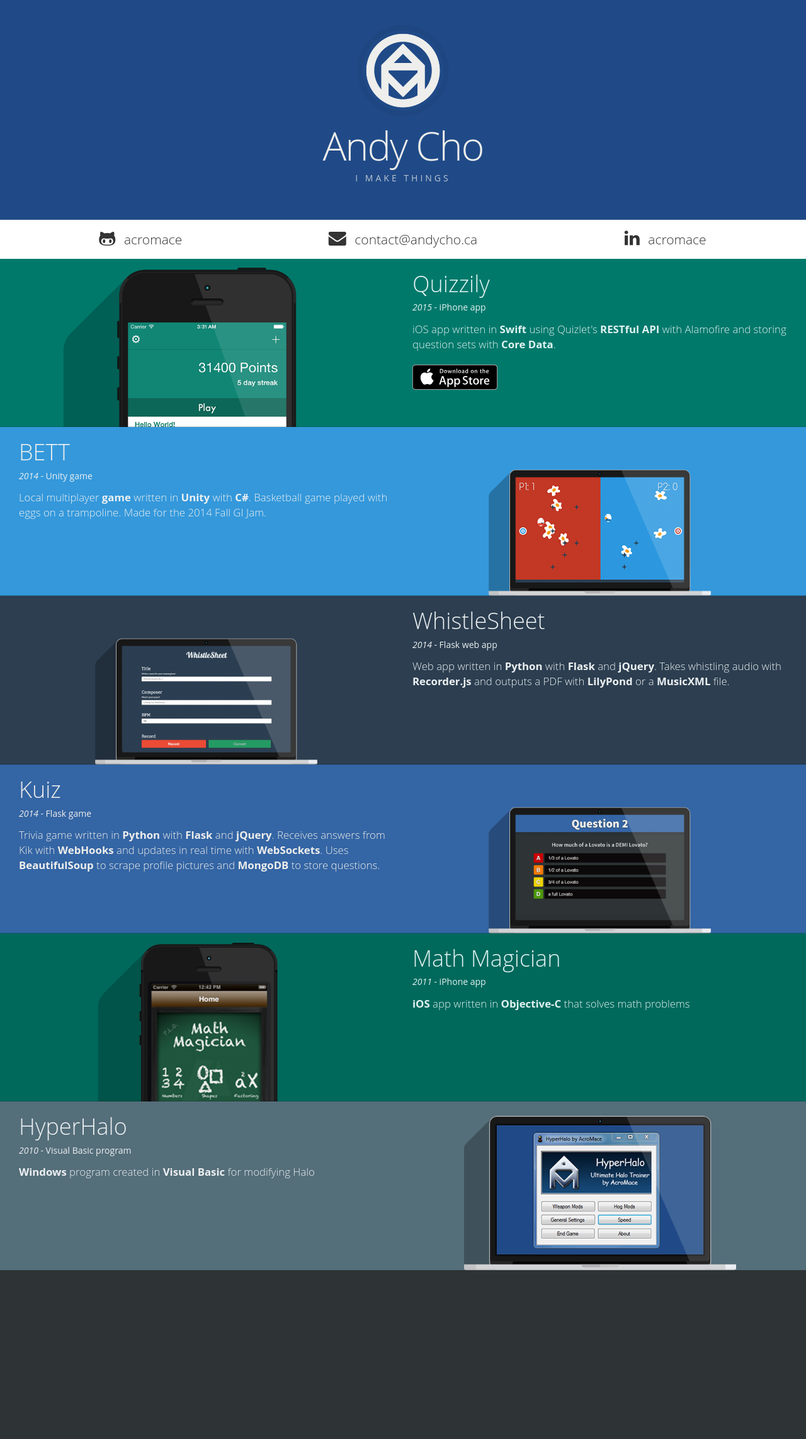
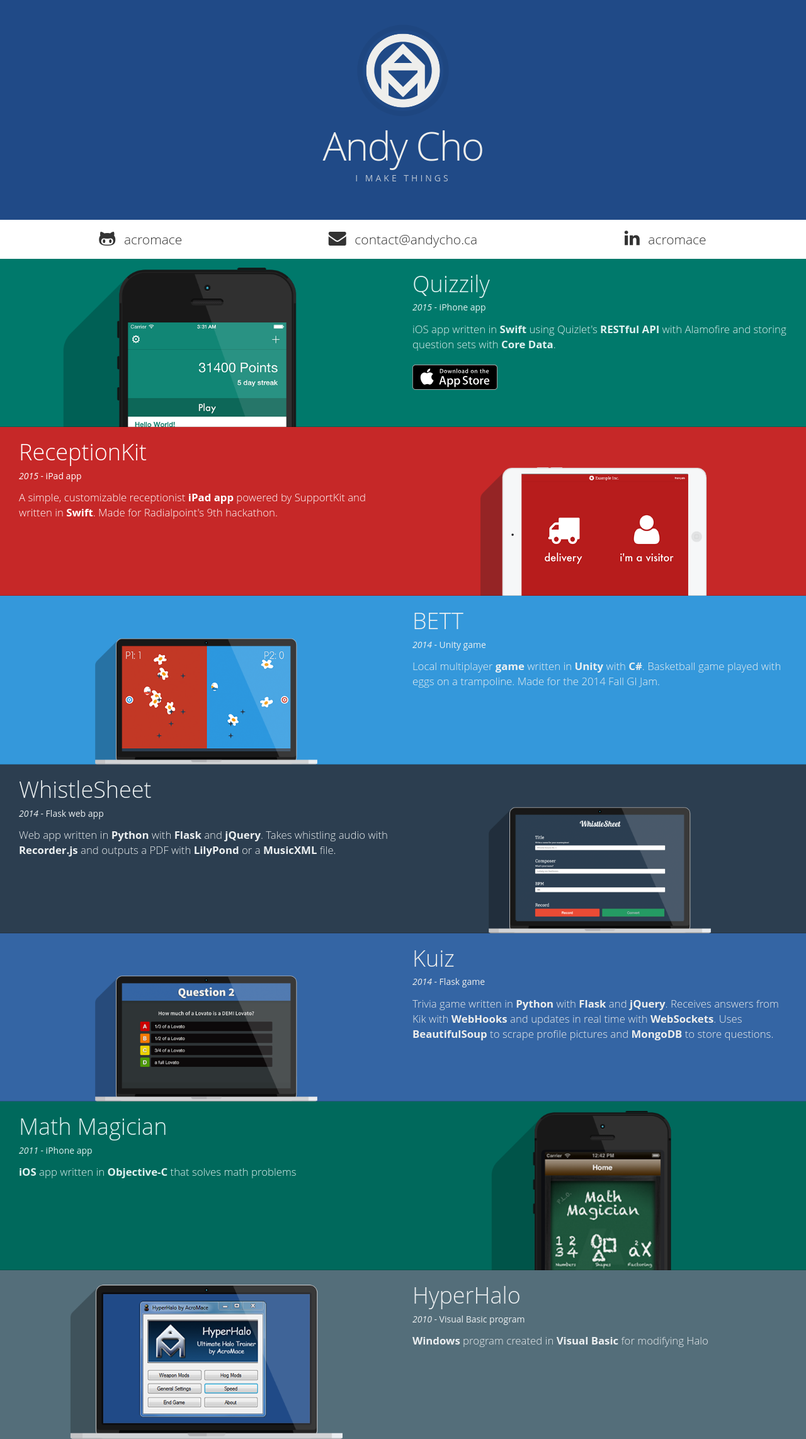
Before and after one commit to AcroMace/acromace.github.io, a Jekyll site: the page index.html, which Jekyll copies as it is, in a window 1280 px wide. Shown: the whole page at 63% size. Built offline with Jekyll 4.4.1, drawn with Linux system fonts in a browser that asks for light colours; before the commit the page ends 2017 px from its top, so only the background shows below that.

Commit message:
Added ReceptionKit

```diff
--- a/index.html
+++ b/index.html
@@ -67,15 +67,31 @@
                     </a>
                 </div>
             </div>
+            <div class="project col-xs-12" id="project-receptionkit">
+                <div class="col-xs-12 col-sm-6">
+                    <div class="description">
+                        <h1>ReceptionKit</h1>
+                        <h5><em>2015</em> - iPad app</h5>
+                        <p>A simple, customizable receptionist <strong>iPad app</strong> powered by SupportKit and written in <strong>Swift</strong>. Made for Radialpoint's 9th hackathon.</p>
+                    </div>
+                </div>
+                <div class="col-xs-12 col-sm-6">
+                    <a href="http://acromace.com/receptionkit/">
+                        <div class="project-image-wrapper">
+                            <img src="/assets/button/receptionkit.png"/>
+                        </div>
+                    </a>
+                </div>
+            </div>
             <div class="project col-xs-12" id="project-bett">
-                <div class="col-xs-12 col-sm-6">
+                <div class="col-xs-12 col-sm-6 col-md-push-6">
                     <div class="description">
                         <h1>BETT</h1>
                         <h5><em>2014</em> - Unity game</h5>
                         <p>Local multiplayer <strong>game</strong> written in <strong>Unity</strong> with <strong>C#</strong>. Basketball game played with eggs on a trampoline. Made for the 2014 Fall GI Jam.</p>
                     </div>
                 </div>
-                <div class="col-xs-12 col-sm-6">
+                <div class="col-xs-12 col-sm-6 col-md-pull-6">
                     <a href="http://acromace.com/BETT/">
                         <div class="project-image-wrapper">
                             <img src="/assets/button/bett.png"/>
@@ -84,14 +100,14 @@
                 </div>
             </div>
             <div class="project col-xs-12" id="project-whistlesheet">
-                <div class="col-xs-12 col-sm-6 col-md-push-6">
+                <div class="col-xs-12 col-sm-6">
                     <div class="description">
                         <h1>WhistleSheet</h1>
                         <h5><em>2014</em> - Flask web app</h5>
                         <p>Web app written in <strong>Python</strong> with <strong>Flask</strong> and <strong>jQuery</strong>. Takes whistling audio with <strong>Recorder.js</strong> and outputs a PDF with <strong>LilyPond</strong> or a <strong>MusicXML</strong> file.</p>
                     </div>
                 </div>
-                <div class="col-xs-12 col-sm-6 col-md-pull-6">
+                <div class="col-xs-12 col-sm-6">
                     <a href="http://acromace.pythonanywhere.com/">
                         <div class="project-image-wrapper">
                             <img src="/assets/button/whistlesheet.png"/>
@@ -100,14 +116,14 @@
                 </div>
             </div>
             <div class="project col-xs-12" id="project-kuiz">
-                <div class="col-xs-12 col-sm-6">
+                <div class="col-xs-12 col-sm-6 col-md-push-6">
                     <div class="description">
                         <h1>Kuiz</h1>
                         <h5><em>2014</em> - Flask game</h5>
                         <p>Trivia game written in <strong>Python</strong> with <strong>Flask</strong> and <strong>jQuery</strong>. Receives answers from Kik with <strong>WebHooks</strong> and updates in real time with <strong>WebSockets</strong>. Uses <strong>BeautifulSoup</strong> to scrape profile pictures</strong> and <strong>MongoDB</strong> to store questions.</p>
                     </div>
                 </div>
-                <div class="col-xs-12 col-sm-6">
+                <div class="col-xs-12 col-sm-6 col-md-pull-6">
                     <a href="http://kuiz.herokuapp.com/">
                         <div class="project-image-wrapper">
                             <img src="/assets/button/kuiz.png"/>
@@ -116,14 +132,14 @@
                 </div>
             </div>
             <div class="project col-xs-12" id="project-math-magician">
-                <div class="col-xs-12 col-sm-6 col-md-push-6">
+                <div class="col-xs-12 col-sm-6">
                     <div class="description">
                         <h1>Math Magician</h1>
                         <h5><em>2011</em> - iPhone app</h5>
                         <p><strong>iOS</strong> app written in <strong>Objective-C</strong> that solves math problems</p>
                     </div>
                 </div>
-                <div class="col-xs-12 col-sm-6 col-md-pull-6">
+                <div class="col-xs-12 col-sm-6">
                     <a href="/math-magician">
                         <div class="project-image-wrapper">
                             <img src="/assets/button/math-magician.png"/>
@@ -132,14 +148,14 @@
                 </div>
             </div>
             <div class="project col-xs-12" id="project-hyper-halo">
-                <div class="col-xs-12 col-sm-6">
+                <div class="col-xs-12 col-sm-6 col-md-push-6">
                     <div class="description">
                         <h1>HyperHalo</h1>
                         <h5><em>2010</em> - Visual Basic program</h5>
                         <p><strong>Windows</strong> program created in <strong>Visual Basic</strong> for modifying Halo</p>
                     </div>
                 </div>
-                <div class="col-xs-12 col-sm-6">
+                <div class="col-xs-12 col-sm-6 col-md-pull-6">
                     <a href="/hyper-halo">
                         <div class="project-image-wrapper">
                             <img src="/assets/button/hyper-halo.png"/>
--- a/resources/andy.css
+++ b/resources/andy.css
@@ -106,6 +106,11 @@
 .project .description .app-store-icon {
 	position: inline;
 	margin-left: 0;
+}
+
+#project-receptionkit {
+	color: white;
+	background-color: #C62828;
 }
 
 #project-quizzily {
```
Also changed, not shown: assets/button/receptionkit.png (added).
